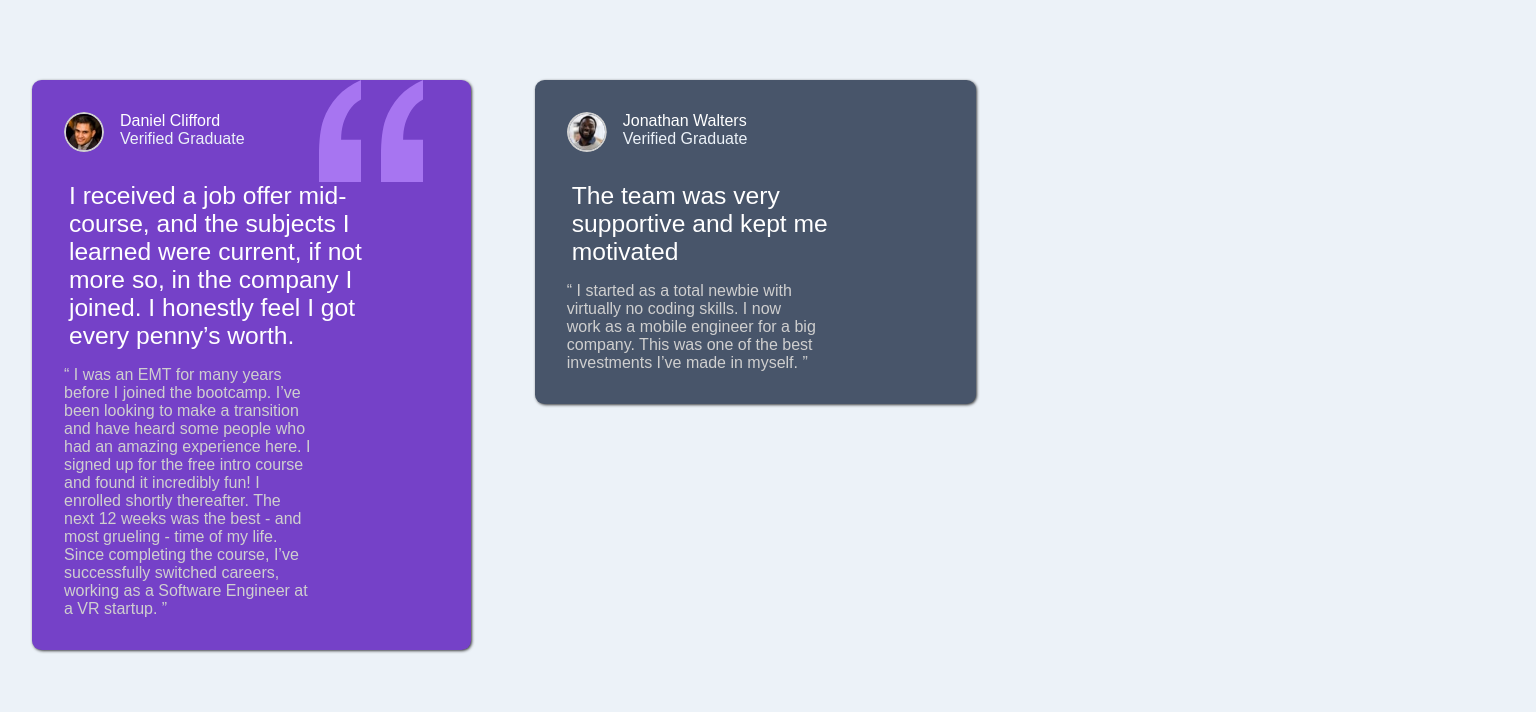
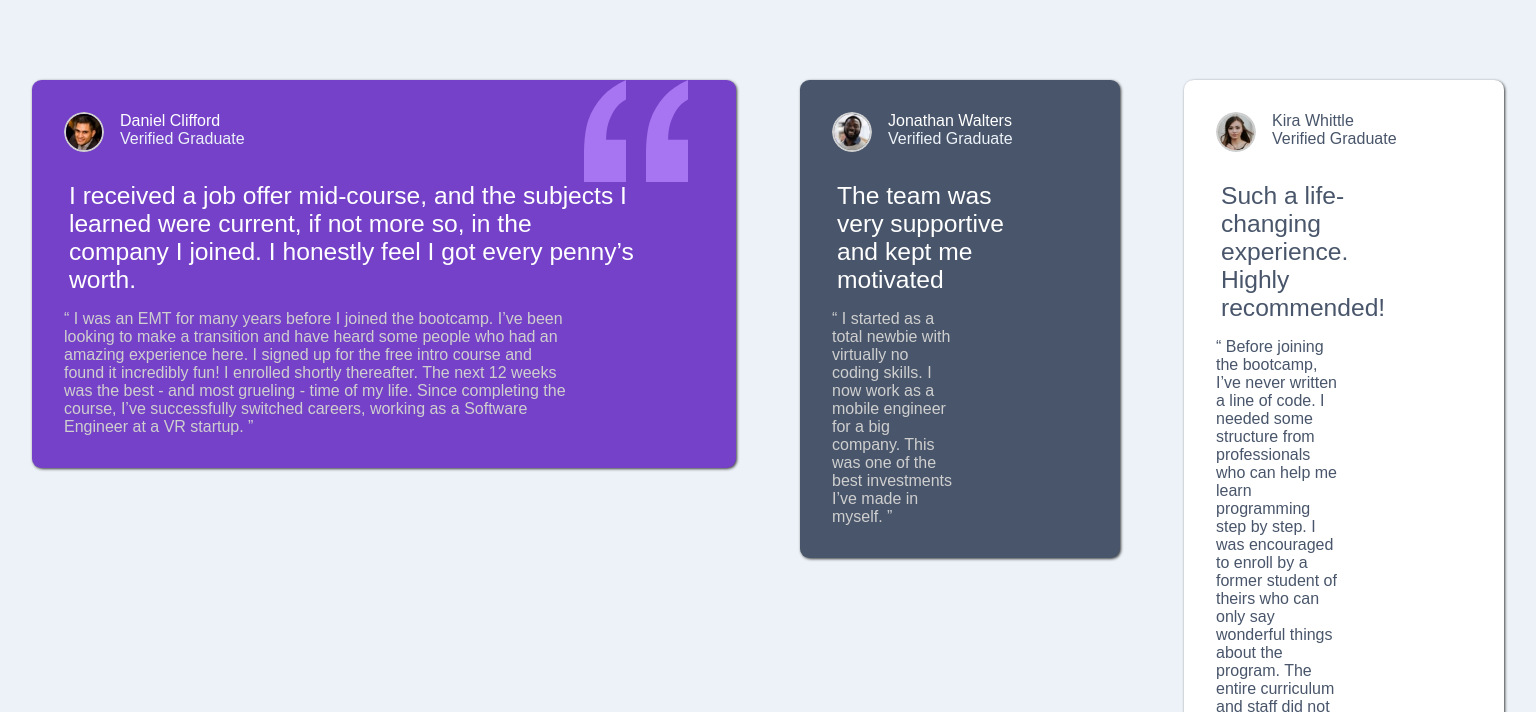
Before and after one commit to TheCoderGuru/testimonials-grid-section, a website: page src/index.html in a window 1536 px wide. Shown: the top 712 px of the page. Drawn offline with nearby package versions, Linux system fonts and the light colour scheme; files that its build step writes are made by us from their sources.

Commit message:
Currently working on fixing the width of the cards

```diff
--- a/src/sass/style.scss
+++ b/src/sass/style.scss
@@ -127,7 +127,7 @@ body {
 @media only screen and (min-width: 1440px) {
   .cards {
     display: grid;
-    grid-template-columns: repeat(4fr, .7fr);
+    grid-template-columns: repeat(4, 1fr);
   }
   .one{
     grid-column: span 2;
@@ -143,5 +143,7 @@ body {
 
   .five{
     grid-column: 4;
+    grid-row-start: 1;
+    grid-row-end: 3;
   }
 }
```
Also changed, not shown: public/css/style.css.
